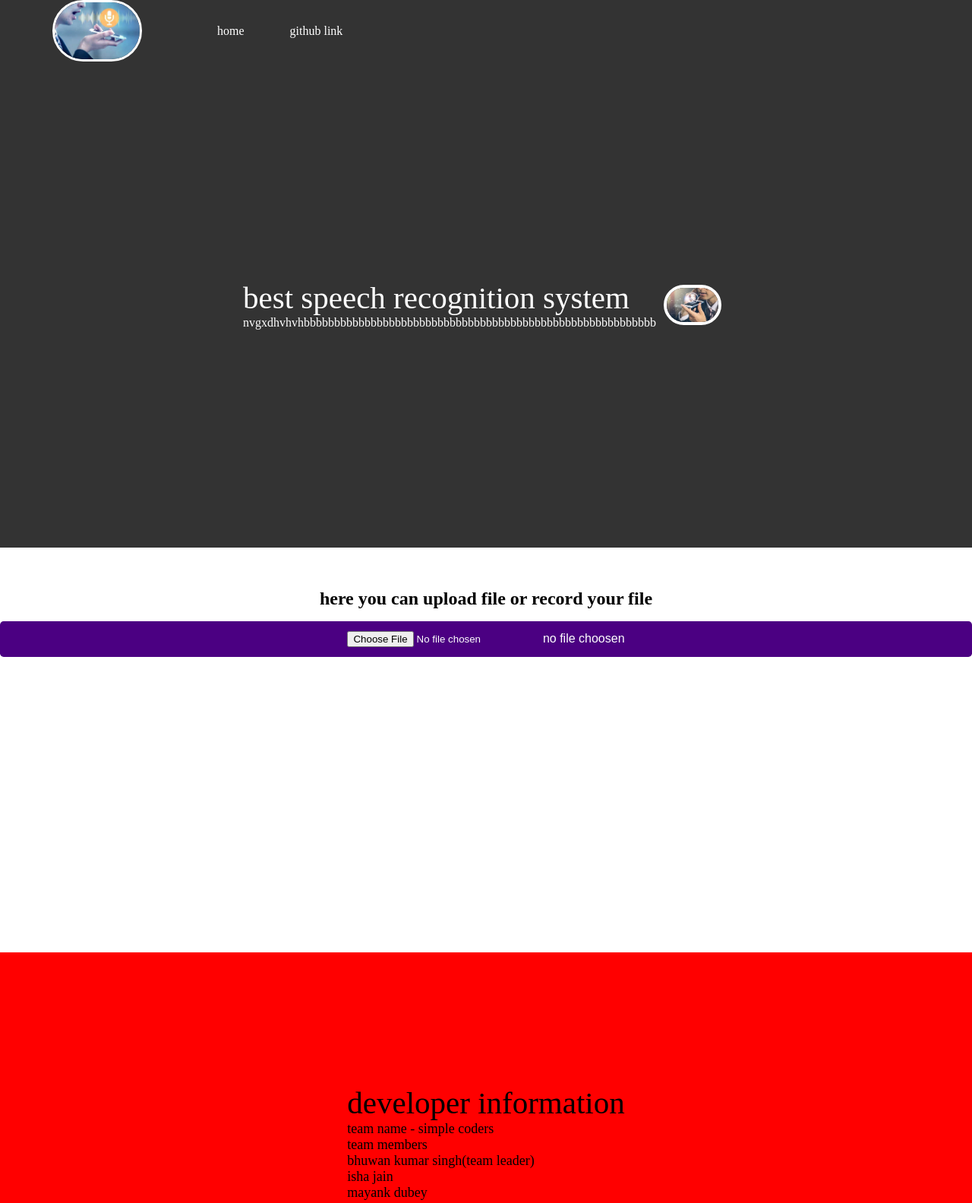
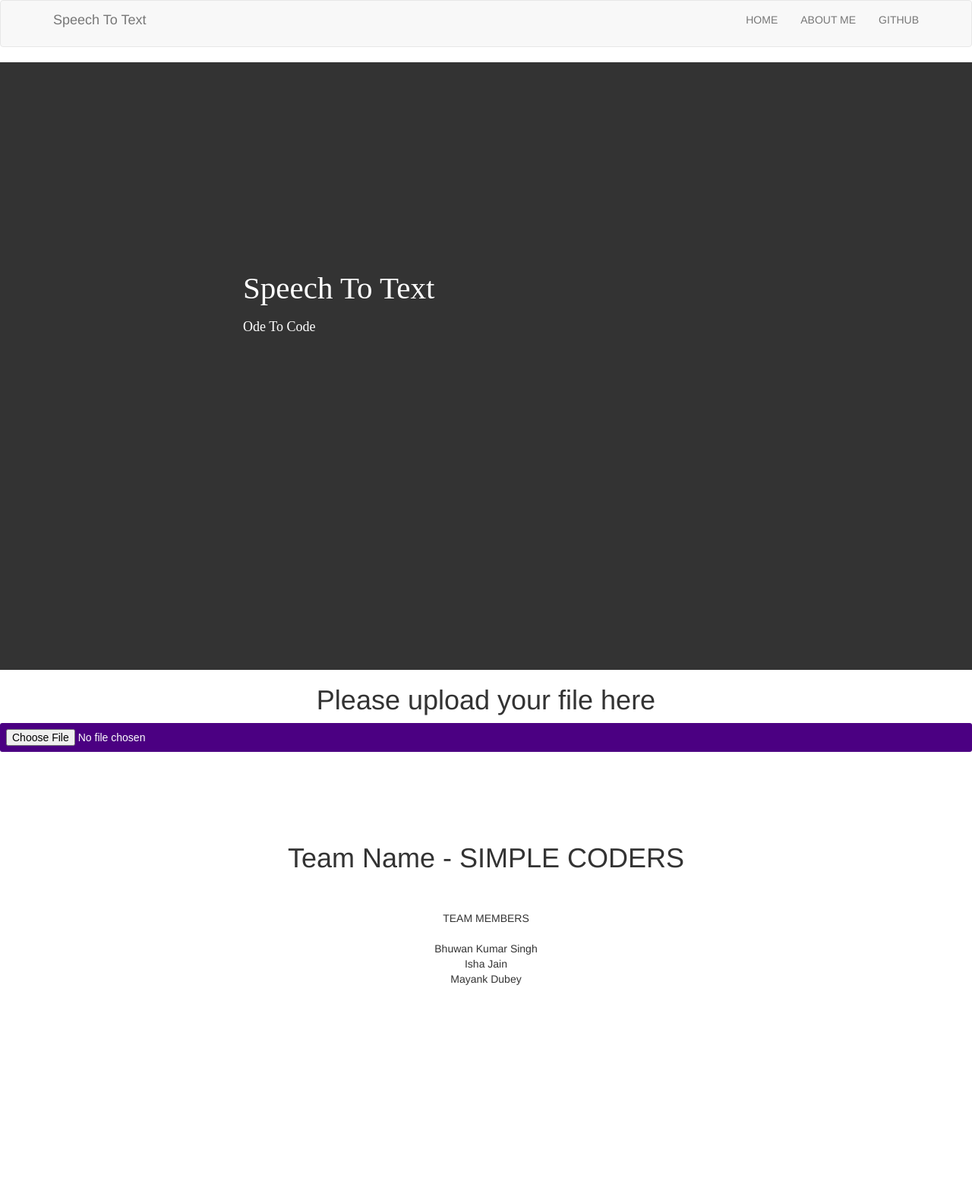
Before and after one commit to BhuwanSingh/Ode_to_Code-, a website: page index.html in a window 1280 px wide. Shown: the whole page at 76% size. After the commit the page ends 1435 px from the top, so only its background shows below. Drawn offline with nearby package versions, Linux system fonts and the light colour scheme.

Commit message:
Update index.html

```diff
--- a/index.html
+++ b/index.html
@@ -4,51 +4,52 @@
     <meta charset="UTF-8">
     <meta http-equiv="X-UA-Compatible" content="IE=edge">
     <meta name="viewport" content="width=device-width, initial-scale=1.0">
+    <link rel="stylesheet" href="https://maxcdn.bootstrapcdn.com/bootstrap/3.3.7/css/bootstrap.min.css">
  <link rel="stylesheet" href="style.css">
     <title>speech recognition api </title>
 </head>
 <body>
-  <nav class="navbar background ">
-      <ul class="nav-list">
-        <div class="logo"><img src="OIP.jpg" alt="logo"></div>
-        <li><a href="#home">home</a></li>
-          <li><a href="#github link">github link</a></li>
-      </ul>
+  <nav class="navbar navbar-default">
+    <div class="container">
+      <div class="navbar-header">
+
+          <p class="navbar-brand">Speech To Text</p></div>
+
+
+        <ul class="nav navbar-nav navbar-right">
+          <!-- 6 -->
+          <li id="home"><a href="">HOME</a></li>
+          <li id="about"><a href="about">ABOUT ME</a></li>
+          <li id="contact"><a href="https://github.com/BhuwanSingh/Ode_to_Code-">GITHUB</a></li>
+        </ul>
+    </div>
   </nav>
   <section class="background section">
     <div class="box-main">
       <div class="first">
-        <p class="text-big"> best speech recognition system </p>
-        <p class="tect-small"> nvgxdhvhvhbbbbbbbbbbbbbbbbbbbbbbbbbbbbbbbbbbbbbbbbbbbbbbbbbbbbbbbbbb</p>
-
-
+        <p class="text-big"> Speech To Text </p>
+        <p class="text-small">Ode To Code</p>
       </div>
-      <div class="second">
-        <img src="zinda2.jpg" alt="speech recognition">
-      </div>
-    </div>
-  <section>
-
-    <section class="software">
-    <h2 class="text center"> <br><br>here you can upload file or record your file </h2>
-    <div class="form">
-      <input type="file"  id="actual-btn">
-      <label for="actual-btn">no file choosen</label>
-    </div>
-  </section>
-
-
 
 
 
   </section>
-     <section class= "secmain">
+  <section class="software">
+
+      <h1>Please upload your file here</h1>
+      <div class="form">
+        <input type="file"  id="actual-btn">
+
+      </div>
+
       <div class="para">
-      <p class="sectiontag text-big"> developer information</p>
-       <p class="sectionsubtag text-small">team name - simple coders <br> team members <br>bhuwan kumar singh(team leader) <br> isha jain <br>mayank dubey  </p>
+        <br><br><br><br><br>
+       <h1 class="text-big-s">Team Name - SIMPLE CODERS</h1>
+       <p class="text-small-s"><br><br>TEAM MEMBERS <br><br>Bhuwan Kumar Singh <br> Isha Jain <br> Mayank Dubey </p>
       </div>
       </section>
 
+</body>
 
-</body>
+
 </html>
```
